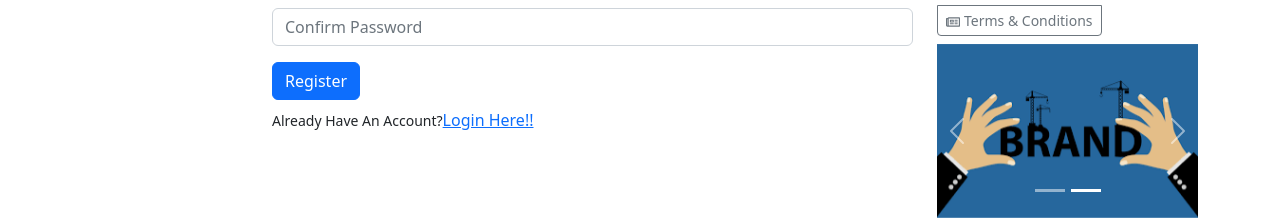
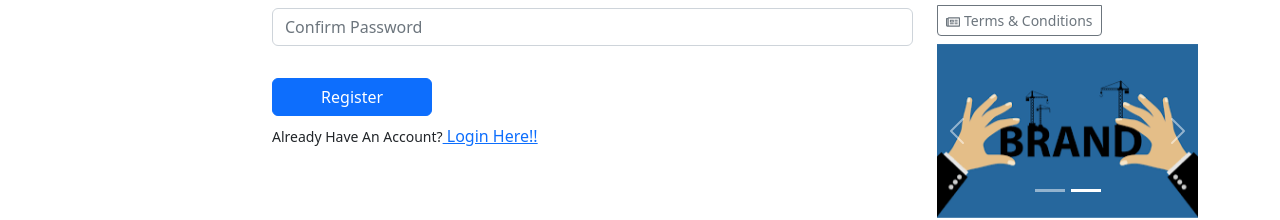
Before and after one commit to mostafizurhh/cloud-news-client, a React (Create React App) app: page /register in a window 1280 px wide. Shown: the part 440-660 px from the top of the page. Built offline with nearby package versions, Linux system fonts and the light colour scheme; no server answers.

Commit message:
displayed login and register error

```diff
--- a/src/Pages/Login/Login.js
+++ b/src/Pages/Login/Login.js
@@ -1,10 +1,11 @@
-import React, { useContext } from 'react';
+import React, { useContext, useState } from 'react';
 import Button from 'react-bootstrap/Button';
 import Form from 'react-bootstrap/Form';
 import { Link, useNavigate } from 'react-router-dom';
 import { AuthContext } from '../../contexts/AuthProvider/AuthProvider';
 
 const Login = () => {
+    const [error, setError] = useState('');
     const { loginWithEmail } = useContext(AuthContext);
     const navigate = useNavigate();
 
@@ -20,9 +21,13 @@ const Login = () => {
                 const user = result.user
                 console.log(user)
                 form.reset();
+                setError('')
                 navigate('/')
             })
-            .catch(error => console.error(error))
+            .catch(error => {
+                console.error(error)
+                setError(error.message)
+            })
 
     }
 
@@ -38,9 +43,14 @@ const Login = () => {
                 <Form.Label>Password</Form.Label>
                 <Form.Control type="password" name='password' placeholder="Password" required />
             </Form.Group>
-            <Button variant="primary" type="submit">
-                Login
-            </Button>
+            <Form.Group className='d-flex flex-column'>
+                <Form.Text className='text-danger mt-2 mb-2'>
+                    {error}
+                </Form.Text>
+                <Button variant="primary" type="submit" className='w-25'>
+                    Login
+                </Button>
+            </Form.Group>
             <div className='mt-2'>
                 <small>New to our site?</small>
                 <Link to='/register'>Please Register!!</Link>
--- a/src/Pages/Register/Register.js
+++ b/src/Pages/Register/Register.js
@@ -1,10 +1,11 @@
-import React, { useContext } from 'react';
+import React, { useContext, useState } from 'react';
 import Button from 'react-bootstrap/Button';
 import Form from 'react-bootstrap/Form';
 import { Link } from 'react-router-dom';
 import { AuthContext } from '../../contexts/AuthProvider/AuthProvider';
 
 const Register = () => {
+    const [error, setError] = useState('');
     const { createUser } = useContext(AuthContext);
 
 
@@ -22,8 +23,12 @@ const Register = () => {
                 const user = result.user
                 console.log(user)
                 form.reset();
+                setError('')
             })
-            .catch(error => console.error(error))
+            .catch(error => {
+                console.error(error)
+                setError(error.message)
+            })
     }
 
     return (
@@ -51,14 +56,19 @@ const Register = () => {
                 <Form.Label>Password</Form.Label>
                 <Form.Control type="password" name='confirmPassword' placeholder="Confirm Password" required />
             </Form.Group>
-            <Button variant="primary" type="submit">
-                Register
-            </Button>
+            <Form.Group className='d-flex flex-column'>
+                <Form.Text className='text-danger mt-2 mb-2'>
+                    {error}
+                </Form.Text>
+                <Button variant="primary" type="submit" className='w-25'>
+                    Register
+                </Button>
+            </Form.Group>
             <div className='mt-2'>
                 <small>
                     Already Have An Account?
                 </small>
-                <Link to='/login'>Login Here!!</Link>
+                <Link to='/login'> Login Here!!</Link>
             </div>
         </Form>
     );
```
